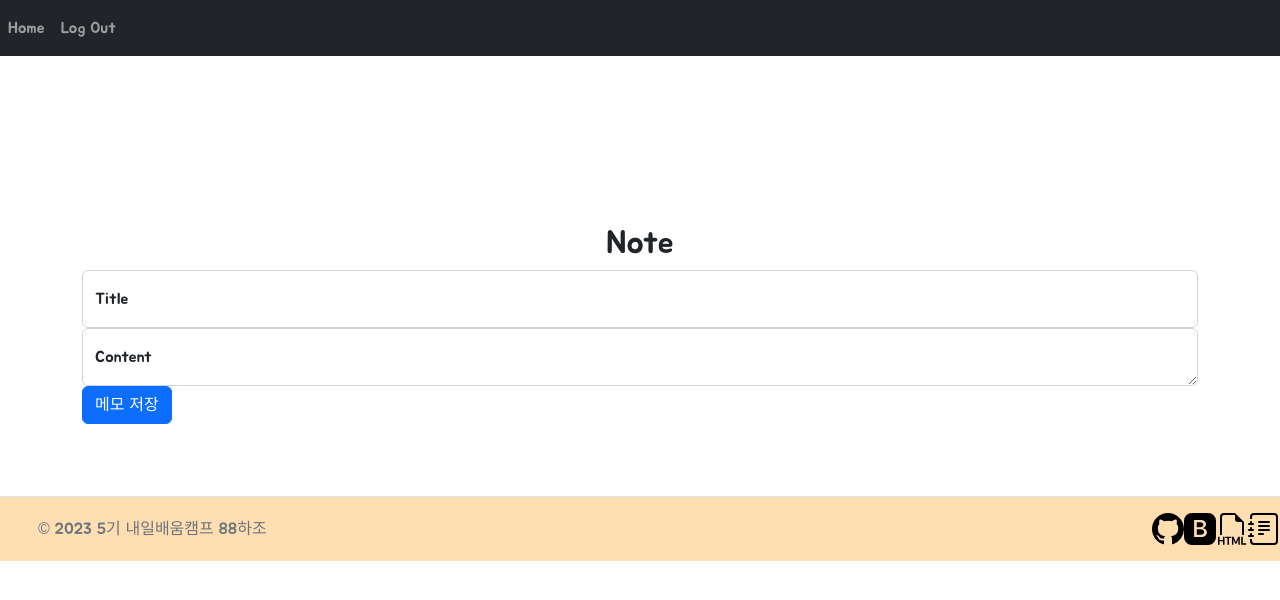
After one commit to JoonyeolDev/minipj, a Flask app: page /memo in a window 1280 px wide. The commit adds this page. Shown: the top 600 px of the page. Run offline with Flask 2, Linux system fonts and the light colour scheme; the visitor is signed in with stand-in values (Sample User, id 1).

Commit message:
깃허브 시연

```diff
--- a/main.py
+++ b/main.py
@@ -24,8 +24,6 @@ views.py : 클라이언트가 요청해서 서버가 웹 사이트를 보여주
 # views.py로 ㄱㄱ
 
 '''
-views.py에서 return했던 <h1>home</h1>이 렌더링해서 받아짐
-
 일어난 일의 순서
 1. 웹 브라우저에서 url 접속을 함
 2. Flask 서버에 클라이언트 요청이 전달
@@ -33,8 +31,7 @@ views.py에서 return했던 <h1>home</h1>이 렌더링해서 받아짐
 4. Blueprint 'views'를 이용하여 Flask APP의 라우팅 시스템(Routing System)에 url을 등록해놨음
 	Route는 외부에서 웹 서버로 접근 시 사용한 url을 확인하여 매핑된 함수를 실행하고, 그 결과를 돌려주는 역할을 한다.
 5. 따라서 views.py의 home함수가 실행되고
-6. 그 return값인 <h1>home</h1>를 받고
-7. 이 값을 렌더링하여 클라이언트에게 응답
+6. 그 return값을 받고 렌더링하여 클라이언트에게 응답
 '''
 
 # auth.py로 ㄱㄱ
--- a/website/__init__.py
+++ b/website/__init__.py
@@ -50,7 +50,7 @@ def create_app():
         user = db.users.find_one({'email': email})
         if not user:
             return None
-        return User(user['email'], user['nickname'], user['password'], user['notes'])
+        return User(user['email'], user['nickname'], user['password'])
 
 
     return app
--- a/website/templates/base.html
+++ b/website/templates/base.html
@@ -109,20 +109,34 @@
     crossorigin="anonymous"></script>
 
   <!-- header -->
-  <div class="header_wrap">
-    <header>
-      <nav class="navbar navbar-expand-lg fixed-top" style="background-color: #ffdeb1">
-        <!-- 제목 -->
-        <a class="navbar-brand mx-auto" href="#">
-          <svg xmlns="http://www.w3.org/2000/svg" width="48" height="48" fill="currentColor" class="bi bi-card-checklist" viewBox="0 0 16 16">
-            <path d="M14.5 3a.5.5 0 0 1 .5.5v9a.5.5 0 0 1-.5.5h-13a.5.5 0 0 1-.5-.5v-9a.5.5 0 0 1 .5-.5h13zm-13-1A1.5 1.5 0 0 0 0 3.5v9A1.5 1.5 0 0 0 1.5 14h13a1.5 1.5 0 0 0 1.5-1.5v-9A1.5 1.5 0 0 0 14.5 2h-13z"/>
-            <path d="M7 5.5a.5.5 0 0 1 .5-.5h5a.5.5 0 0 1 0 1h-5a.5.5 0 0 1-.5-.5zm-1.496-.854a.5.5 0 0 1 0 .708l-1.5 1.5a.5.5 0 0 1-.708 0l-.5-.5a.5.5 0 1 1 .708-.708l.146.147 1.146-1.147a.5.5 0 0 1 .708 0zM7 9.5a.5.5 0 0 1 .5-.5h5a.5.5 0 0 1 0 1h-5a.5.5 0 0 1-.5-.5zm-1.496-.854a.5.5 0 0 1 0 .708l-1.5 1.5a.5.5 0 0 1-.708 0l-.5-.5a.5.5 0 0 1 .708-.708l.146.147 1.146-1.147a.5.5 0 0 1 .708 0z"/>
-          </svg>
-          To do Wish List</a>
-      </nav>
-    </header>
-  </div>
 
+
+  <nav class="navbar navbar-expand-lg navbar-dark bg-dark">
+    <button class="navbar-toggler" type="button" data-bs-toggle="collapse" data-bs-target="#navbarNav" aria-controls="navbarNav" aria-expanded="false" aria-label="Toggle navigation">
+        <span class="navbar-toggler-icon"></span>
+    </button>
+        <div class="collapse navbar-collapse" id="navbarNav">
+            <ul class="navbar-nav">
+                {% if current_user.is_authenticated %}
+                <!-- 로그인 되었을 때 -->
+                <li class="nav-item">
+                    <a href="/" class="nav-link">Home</a>
+                </li>
+                <li class="nav-item">
+                    <a href="/logout" class="nav-link">Log Out</a>
+                </li>
+                {% else %}
+                <!-- 로그인 안되었을 때 -->
+                <li class="nav-item">
+                    <a href="/sign-in" class="nav-link">Sign In</a>
+                </li>
+                <li class="nav-item">
+                    <a href="/sign-up" class="nav-link">Sign Up</a>
+                </li>
+                {% endif %}
+            </ul>
+    </div>
+</nav>
     <!-- Message Flashing : 서버에서 flash를 보내면 뜨는 부분-->
     {% with messages = get_flashed_messages(with_categories=true) %}
         {% if messages %}
--- /dev/null
+++ b/website/templates/memo.html
@@ -0,0 +1,58 @@
+{% extends "base.html" %}
+
+{% block title %}나만의 리스트를 만들어보세요!{% endblock %}
+
+
+<!-- contents -->
+{% block contents %}
+<br>
+<br>
+<br>
+<br>
+<br>
+<br>
+<br>
+<!-- 메모 생성 영역 -->
+<form action="" method="post">
+    <h2 align="center">Note</h2>
+    <div class="form-floating">
+        <input name="note-title" type="text" class="form-control" id="note-title" placeholder="name@example.com">
+        <label for="note-title">Title</label>
+    </div>
+    <div class="form-floating">
+        <textarea name="note-content" class="form-control" placeholder="Leave a content here" id="note-content"></textarea>
+        <label for="note-content">Content</label>
+    </div>
+    <button type="submit" class="btn btn-primary">메모 저장</button>
+</form>
+
+
+
+<!-- 메모 조회 영역 -->
+<div class="list-group">
+    {% for note in notes %}
+    <a href="#" class="list-group-item list-group-item-action">
+        <div class="d-flex w-100 justify-content-between">
+          <h5 class="mb-2">{{note.title}}</h5>
+          <small class="text-muted">{{note.datetime}}</small>
+        </div>
+        <p class="mb-1">{{note.content}}</p>
+
+        <!-- 메모 삭제 버튼 -->
+        <div class="d-grid gap-2 d-md-flex justify-content-md-end">
+            <button class="btn btn-primary" type="button">수정</button>
+            <button class="btn btn-primary" type="button">삭제</button>
+        </div>
+    </a>
+    {% endfor %}
+</div>
+{% for note in notes %}
+<div class="note">
+    <h2>{{ note.title }}</h2>
+    <p>{{ note.content }}</p>
+</div>
+{% endfor %}
+<br>
+<br>
+<br>
+{% endblock %}
--- a/website/views.py
+++ b/website/views.py
@@ -1,8 +1,10 @@
 # Blueprint를 이용하면 플라스크 app의 모든 url을 한 곳에서 관리하지 않아도 됨
 # 여러곳에 뿌려진 url의 정의를 수집하여 한 곳을 모아줌
 
-from flask import Blueprint, render_template
+from flask import Blueprint, redirect, render_template, request, flash, url_for
 from flask_login import login_required, current_user
+from .models import Note
+from . import db
 
 # 뷰를 정의하여 보여질 페이지와 경로를 정의
 # '클라이언트 요청 > 서버의 응답'을 과정을 세부적이게 구현할 필요가 없음
@@ -14,4 +16,32 @@ def home():
     return render_template('home.html')
 
 
+@views.route('/memo', methods=['GET','POST'])
+@login_required
+def memo():
+    # POST : 메모 생성
+    if request.method == "POST":
+        title = request.form.get('note-title')
+        content = request.form.get('note-content')
+
+
+        # 유효성 검사
+        if len(title) < 1 or len(content) < 1:
+            flash("제목 또는 내용이 없습니다.", category = "error")
+        elif len(title) > 50:
+            flash("제목이 너무 깁니다. 50자 이내", category = "error")
+        elif len(content) > 2000:
+            flash("내용이 너무 깁니다. 2000자 이내", category="error")
+        else :
+            # note 인스턴스 생성 -> DB에 저장
+            new_note = Note(title=title, content=content, email=current_user.email)
+            new_note.save()
+            flash("메모 생성 완료", category="success")
+            return redirect(url_for('views.memo'))
+
+    return render_template('memo.html')
+
+def note_list():
+    notes = Note(email=current_user.email)
+    return render_template('memo.html', notes=notes)
 # __init__.py 로 ㄱㄱ
```
Also changed, not shown: website/auth.py (+5 -5 lines), website/models.py (+14 -17 lines).
